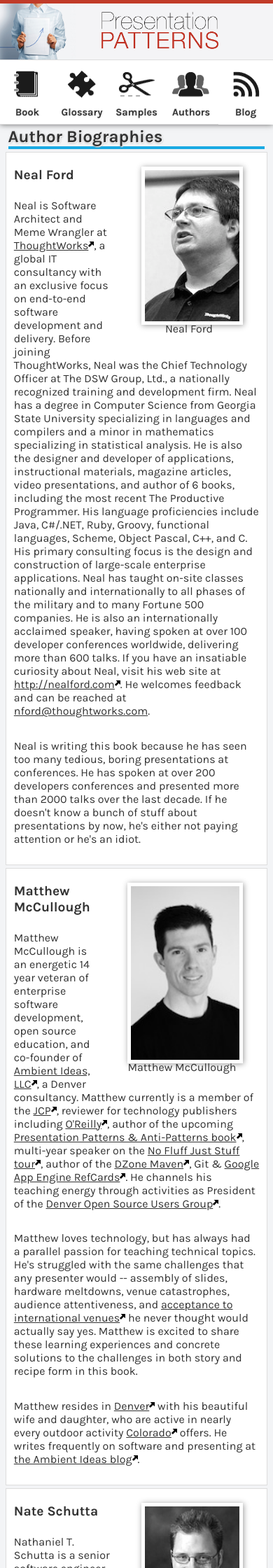
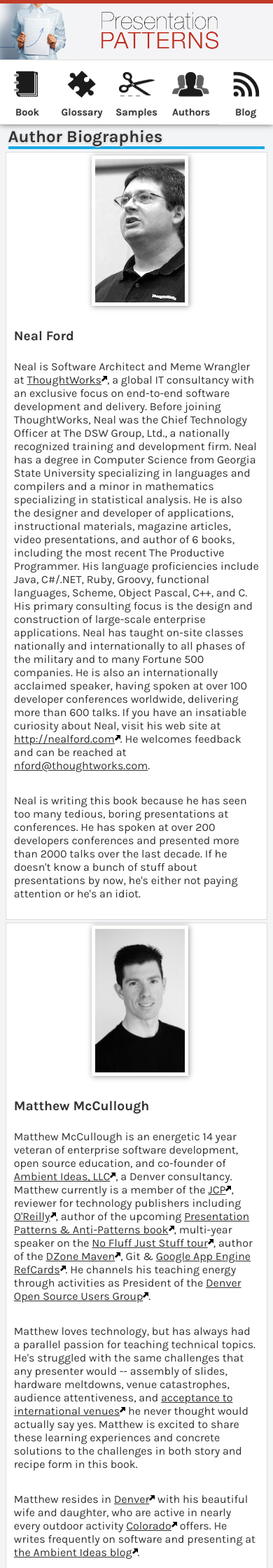
Before and after one commit to PresentationPatterns/presentationpatterns.github.com, a Jekyll site: the page built from authors.md, in a window 390 px wide. Shown: the top 2240 px of the page at 70% size. Built offline with Jekyll 4.4.1, drawn with Linux system fonts in a browser that asks for light colours.

Commit message:
Corrected figure img scaling, alt. styling on figure and figcaption on desktop and mobile mediaqueries

```diff
--- a/authors.md
+++ b/authors.md
@@ -9,7 +9,7 @@
 	<h1>Author Biographies</h1>
 
 	<section>
-		<figure><img src="images/module/authors/neal-ford.jpg" alt="Neal Ford" /><figcaption>Neal Ford</figcaption></figure>
+		<figure class="max"><img src="images/module/authors/neal-ford.jpg" alt="Neal Ford" /><figcaption>Neal Ford</figcaption></figure>
 		<h2>Neal Ford</h2>
 		<p>Neal is Software Architect and Meme Wrangler at <a href="http://thoughtworks.com">ThoughtWorks</a>, a global IT consultancy with an exclusive focus on end-to-end software development and delivery. Before joining ThoughtWorks, Neal was the Chief Technology Officer at The DSW Group, Ltd., a nationally recognized training and development firm. Neal has a degree in Computer Science from Georgia State University specializing in languages and compilers and a minor in mathematics specializing in statistical analysis. He is also the designer and developer of applications, instructional materials, magazine articles, video presentations, and author of 6 books, including the most recent The Productive Programmer. His language proficiencies include Java, C#/.NET, Ruby, Groovy, functional languages, Scheme, Object Pascal, C++, and C. His primary consulting focus is the design and construction of large-scale enterprise applications. Neal has taught on-site classes nationally and internationally to all phases of the military and to many Fortune 500 companies. He is also an internationally acclaimed speaker, having spoken at over 100 developer conferences worldwide, delivering more than 600 talks. If you have an insatiable curiosity about Neal, visit his web site at <a href="http://nealford.com">http://nealford.com</a>. He welcomes feedback and can be reached at <a href="mailto:nford@thoughtworks.com">nford@thoughtworks.com</a>.
 		</p>
@@ -20,7 +20,7 @@
 	</section>
 
 	<section>
-		<figure><img src="images/module/authors/matthew-mccullough.jpg" alt="Matthew McCullough" /><figcaption>Matthew McCullough</figcaption></figure>
+		<figure class="max"><img src="images/module/authors/matthew-mccullough.jpg" alt="Matthew McCullough" /><figcaption>Matthew McCullough</figcaption></figure>
 		<h2>Matthew McCullough</h2>
 		<p>Matthew McCullough is an energetic 14 year veteran of enterprise software development, open source education, and co-founder of <a href="http://ambientideas.com">Ambient Ideas, LLC</a>, a Denver consultancy.  Matthew currently is a member of the <a href="http://jcp.org/en/home/index">JCP</a>, reviewer for technology publishers including <a href="http://oreilly.com">O'Reilly</a>, author of the upcoming <a href="http://presentationpatterns.com">Presentation Patterns &amp; Anti-Patterns book</a>, multi-year speaker on the <a href="http://nofluffjuststuff.com">No Fluff Just Stuff tour</a>, author of the <a href="http://refcardz.dzone.com/refcardz/apache-maven-2">DZone Maven</a>, Git &amp; <a href="http://refcardz.dzone.com/refcardz/google-app-engine-java">Google App Engine RefCards</a>.  He channels his teaching energy through activities as President of the <a href="http://denveropensource.org">Denver Open Source Users Group</a>.</p>
 
@@ -30,7 +30,7 @@
 	</section>
 
 	<section>
-		<figure><img src="images/module/authors/nate-schutta.jpg" alt="Nate Schutta" /><figcaption>Nate Schutta</figcaption></figure>
+		<figure class="max"><img src="images/module/authors/nate-schutta.jpg" alt="Nate Schutta" /><figcaption>Nate Schutta</figcaption></figure>
 		<div class="photo nate-schutta"></div>
 		<h2>Nate Schutta</h2>
 		<p>Nathaniel T. Schutta is a senior software engineer focussed on making usable applications. A proponent of polyglot programming, Nate has written two books on Ajax and speaks regularly at various No Fluff Just Stuff symposia, universities, and Java user groups. In addition to his day job, Nate is an adjunct professor at the University of Minnesota where he teaches students to embrace dynamic languages.   He blogs on his site at <a href="http://ntschutta.com/">http://ntschutta.com/</a>.</p>
--- a/css/base.css
+++ b/css/base.css
@@ -59,9 +59,7 @@
 }
 
 figure{
-	float: right;
-
-
+	/*float: right;*/
 }
 	article section figure{
 		/*margin-top: -.5em;
@@ -90,6 +88,9 @@
 	-o-box-shadow: 1px 1px .5em #999;
 	box-shadow: 1px 1px .5em #999;
 }
+	figure.max{
+		/*max-width:8em;*/
+	}
 
 small{
 	padding: .5em 0;
--- a/css/gt35em.css
+++ b/css/gt35em.css
@@ -180,6 +180,13 @@
 		margin-left: 30%;
 	}
 
+figure{
+	float: right;
+}
+	figure.max{
+		max-width:12em;
+	}
+
 .featured{
 	clear: both;
 }
--- a/css/lt35em.css
+++ b/css/lt35em.css
@@ -140,6 +140,17 @@
 			text-indent: -9999px;
 		}
 
+	figure{
+		margin: auto auto;
+		float: none;
+	}
+		figure.max{
+			max-width:8em;
+		}
+		figure figcaption{
+			text-indent: -9999px;
+		}
+
 	.featured article{
 		background: #fff;
 		margin: 2% 0;
```
